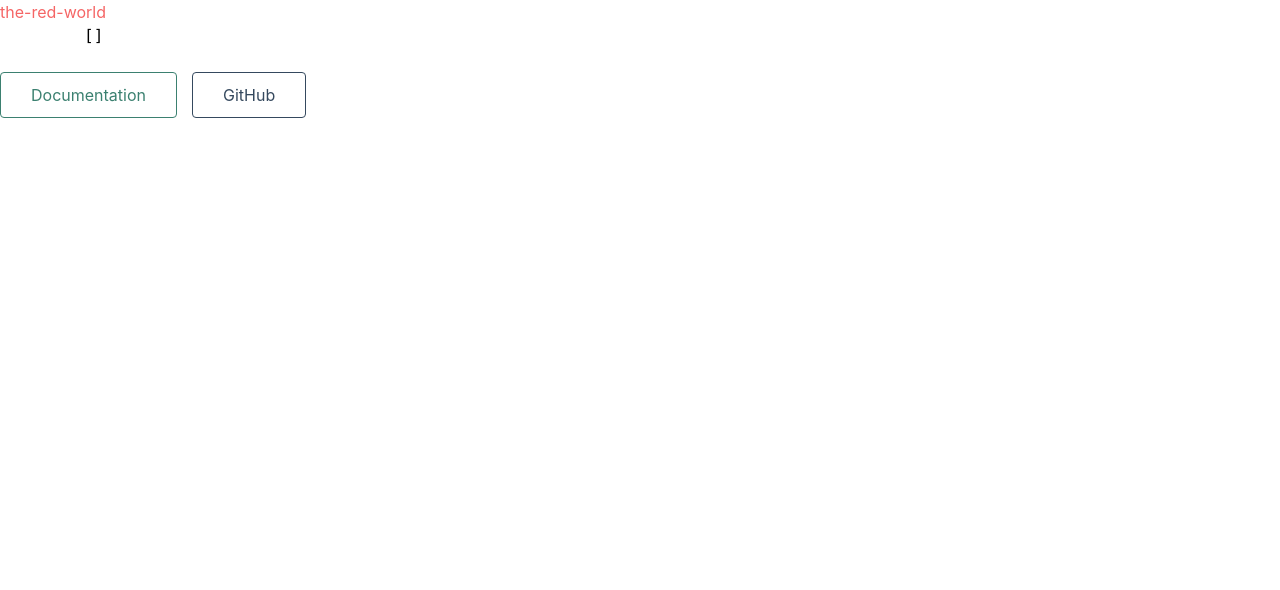
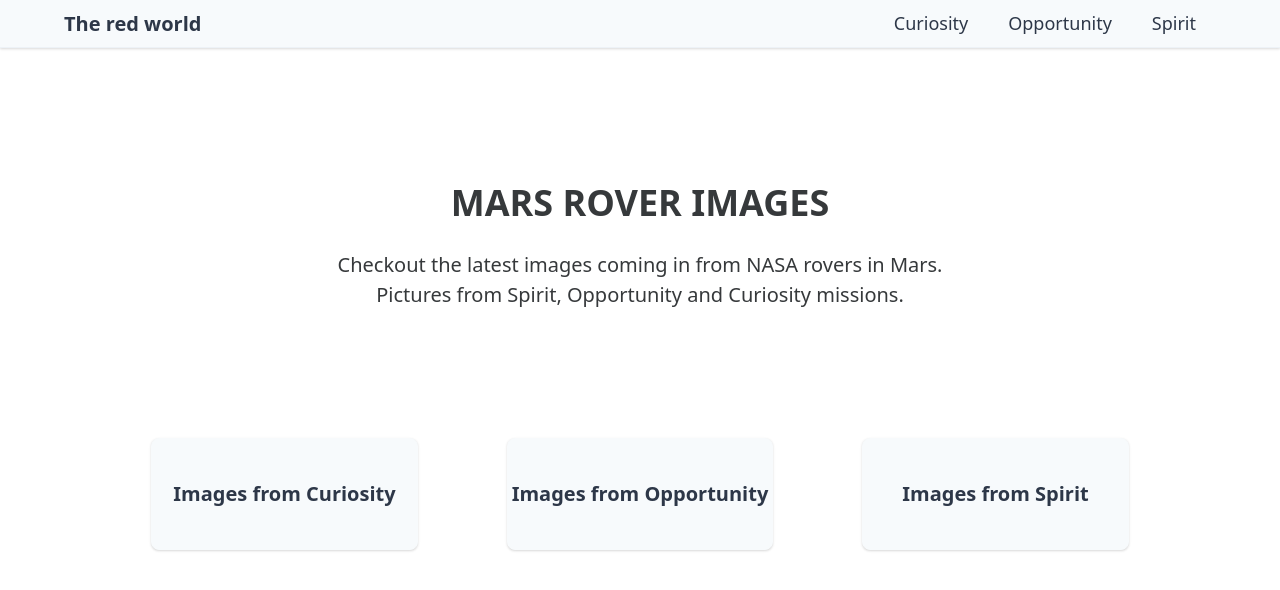
Before and after one commit to leotocca/the-red-world, a Nuxt app: page / in a window 1280 px wide. Shown: the top 590 px of the page. Built offline with nearby package versions, Linux system fonts and the light colour scheme; no server answers.

Commit message:
Modified the favicon, modified the store to receive the rover and images parameter, created the Navbar and the Home componentes, modified the default layout to include the Navbar

```diff
--- /dev/null
+++ b/components/Home.vue
@@ -0,0 +1,47 @@
+<template>
+  <section class="h-full w-full flex flex-col justify-center items-center">
+    <h1
+      class="w-full lg:w-1/2 text-center text-brandblack uppercase text-4xl font-semibold mt-32"
+    >
+      Mars rover images
+    </h1>
+    <p
+      class="w-full lg:w-1/2 text-center text-brandblack text-xl font-normal mt-5"
+    >
+      Checkout the latest images coming in from NASA rovers in Mars.
+    </p>
+    <p class="w-full lg:w-1/2 text-center text-brandblack text-xl font-normal">
+      Pictures from Spirit, Opportunity and Curiosity missions.
+    </p>
+    <div class="w-5/6 flex justify-around items-center mt-32 mb-36">
+      <NuxtLink
+        to="/curiosity"
+        class="w-1/4 flex justify-center border border-gray-100 shadow rounded-lg bg-gray-100 py-10 hover:bg-gray-200 hover:shadow-lg transition-all duration-300"
+      >
+        <h2 class="text-gray-800 font-semibold text-xl">
+          Images from Curiosity
+        </h2>
+      </NuxtLink>
+      <NuxtLink
+        to="/opportunity"
+        class="w-1/4 flex justify-center border border-gray-100 shadow rounded-lg bg-gray-100 py-10 hover:bg-gray-200 hover:shadow-lg transition-all duration-300"
+      >
+        <h2 class="text-gray-800 font-semibold text-xl">
+          Images from Opportunity
+        </h2>
+      </NuxtLink>
+      <NuxtLink
+        to="/spirit"
+        class="w-1/4 flex justify-center border border-gray-100 shadow rounded-lg bg-gray-100 py-10 hover:bg-gray-200 hover:shadow-lg transition-all duration-300"
+      >
+        <h2 class="text-gray-800 font-semibold text-xl">Images from Spirit</h2>
+      </NuxtLink>
+    </div>
+  </section>
+</template>
+
+<script>
+export default {}
+</script>
+
+<style></style>
--- a/components/Logo.vue
+++ /dev/null
@@ -1,35 +0,0 @@
-<template>
-  <svg
-    class="NuxtLogo"
-    width="245"
-    height="180"
-    viewBox="0 0 452 342"
-    xmlns="http://www.w3.org/2000/svg"
-  >
-    <path
-      d="M139 330l-1-2c-2-4-2-8-1-13H29L189 31l67 121 22-16-67-121c-1-2-9-14-22-14-6 0-15 2-22 15L5 303c-1 3-8 16-2 27 4 6 10 12 24 12h136c-14 0-21-6-24-12z"
-      fill="#00C58E"
-    />
-    <path
-      d="M447 304L317 70c-2-2-9-15-22-15-6 0-15 3-22 15l-17 28v54l39-67 129 230h-49a23 23 0 0 1-2 14l-1 1c-6 11-21 12-23 12h76c3 0 17-1 24-12 3-5 5-14-2-26z"
-      fill="#108775"
-    />
-    <path
-      d="M376 330v-1l1-2c1-4 2-8 1-12l-4-12-102-178-15-27h-1l-15 27-102 178-4 12a24 24 0 0 0 2 15c4 6 10 12 24 12h190c3 0 18-1 25-12zM256 152l93 163H163l93-163z"
-      fill="#2F495E"
-    />
-  </svg>
-</template>
-
-<style>
-.NuxtLogo {
-  animation: 1s appear;
-  margin: auto;
-}
-
-@keyframes appear {
-  0% {
-    opacity: 0;
-  }
-}
-</style>
--- /dev/null
+++ b/components/Navbar.vue
@@ -0,0 +1,28 @@
+<template>
+  <header
+    class="w-full h-12 bg-gray-100 border-b border-gray-200 flex items-center shadow"
+  >
+    <div class="flex-grow ml-16">
+      <NuxtLink to="/" class="text-gray-800 font-semibold text-xl"
+        >The red world</NuxtLink
+      >
+    </div>
+    <div class="mr-16">
+      <NuxtLink to="/curiosity" class="text-gray-800 text-lg mx-5"
+        >Curiosity</NuxtLink
+      >
+      <NuxtLink to="/opportunity" class="text-gray-800 text-lg mx-5"
+        >Opportunity</NuxtLink
+      >
+      <NuxtLink to="/spirit" class="text-gray-800 text-lg mx-5"
+        >Spirit</NuxtLink
+      >
+    </div>
+  </header>
+</template>
+
+<script>
+export default {}
+</script>
+
+<style></style>
--- a/layouts/default.vue
+++ b/layouts/default.vue
@@ -1,55 +1,17 @@
 <template>
-  <div>
+  <div class="w-full h-full flex flex-col justify-center items-center">
+    <Navbar />
     <Nuxt />
   </div>
 </template>
+<script>
+import Navbar from '~/components/Navbar'
 
-<style>
-html {
-  font-family: 'Source Sans Pro', -apple-system, BlinkMacSystemFont, 'Segoe UI',
-    Roboto, 'Helvetica Neue', Arial, sans-serif;
-  font-size: 16px;
-  word-spacing: 1px;
-  -ms-text-size-adjust: 100%;
-  -webkit-text-size-adjust: 100%;
-  -moz-osx-font-smoothing: grayscale;
-  -webkit-font-smoothing: antialiased;
-  box-sizing: border-box;
+export default {
+  components: {
+    Navbar,
+  },
 }
+</script>
 
-*,
-*::before,
-*::after {
-  box-sizing: border-box;
-  margin: 0;
-}
-
-.button--green {
-  display: inline-block;
-  border-radius: 4px;
-  border: 1px solid #3b8070;
-  color: #3b8070;
-  text-decoration: none;
-  padding: 10px 30px;
-}
-
-.button--green:hover {
-  color: #fff;
-  background-color: #3b8070;
-}
-
-.button--grey {
-  display: inline-block;
-  border-radius: 4px;
-  border: 1px solid #35495e;
-  color: #35495e;
-  text-decoration: none;
-  padding: 10px 30px;
-  margin-left: 15px;
-}
-
-.button--grey:hover {
-  color: #fff;
-  background-color: #35495e;
-}
-</style>
+<style></style>
--- a/nuxt.config.js
+++ b/nuxt.config.js
@@ -4,7 +4,7 @@
 
   // Global page headers (https://go.nuxtjs.dev/config-head)
   head: {
-    title: 'the-red-world',
+    title: 'The Red World',
     meta: [
       { charset: 'utf-8' },
       { name: 'viewport', content: 'width=device-width, initial-scale=1' },
--- a/pages/index.vue
+++ b/pages/index.vue
@@ -1,48 +1,25 @@
 <template>
-  <div class="container">
-    <div>
-      <h1 class="title text-red-500">the-red-world</h1>
-      <pre>
-        {{ photos }}
-      </pre>
-      <div class="links">
-        <a
-          href="https://nuxtjs.org/"
-          target="_blank"
-          rel="noopener noreferrer"
-          class="button--green"
-        >
-          Documentation
-        </a>
-        <a
-          href="https://github.com/nuxt/nuxt.js"
-          target="_blank"
-          rel="noopener noreferrer"
-          class="button--grey"
-        >
-          GitHub
-        </a>
-      </div>
-    </div>
-  </div>
+  <Home />
 </template>
 
 <script>
 import { mapActions } from 'vuex'
+import Home from '~/components/Home'
 
 export default {
+  components: {
+    Home,
+  },
   computed: {
     photos() {
       return this.$store.state.curiosity
     },
   },
   created() {
-    this.$store.dispatch('getPhotos')
+    this.$store.dispatch('getImages', { rover: 'curiosity' })
   },
   methods: {
-    ...mapActions(['getPhotos']),
+    ...mapActions(['getImages']),
   },
 }
 </script>
-
-<style></style>
--- a/store/index.js
+++ b/store/index.js
@@ -1,18 +1,31 @@
 export const state = () => ({
-  curiosity: [],
+  curiosity: {
+    manifest: {},
+    images: [],
+  },
+  opportunity: {
+    manifest: {},
+    images: [],
+  },
+  spirit: {
+    manifest: {},
+    images: [],
+  },
 })
 
 export const actions = {
-  async getPhotos({ commit }) {
-    const { photos } = await this.$axios.$get(
-      `https://api.nasa.gov/mars-photos/api/v1/rovers/curiosity/photos?sol=1000&page=1&api_key=${process.env.NASA_API_KEY}`
+  async getImages({ commit }, { rover }) {
+    const { photos: images } = await this.$axios.$get(
+      `https://api.nasa.gov/mars-photos/api/v1/rovers/${rover}/photos?sol=1000&page=1&api_key=${process.env.NASA_API_KEY}`
     )
-    commit('setPhotos', photos)
+    commit('setImages', { rover, images })
   },
 }
 
 export const mutations = {
-  setPhotos(state, photos) {
-    this.state.curiosity = photos
+  setImages(state, { rover, images }) {
+    if (rover === 'curiosity') state.curiosity.images = images
+    if (rover === 'spirit') state.spirit.images = images
+    if (rover === 'opportunity') state.opportunity.images = images
   },
 }
--- a/tailwind.config.js
+++ b/tailwind.config.js
@@ -8,7 +8,15 @@
   ],
   darkMode: false, // or 'media' or 'class'
   theme: {
-    extend: {},
+    extend: {
+      colors: {
+        brandblack: '#36393B',
+        brandgray: '#BFCDE0',
+        brandwhite: '#FEFCFD',
+        brandred: '#DA2C38',
+        brandgreen: '#90BE6D',
+      },
+    },
   },
   variants: {
     extend: {},
```
Also changed, not shown: 1 other file (tests, documents, lock files or other folders).
